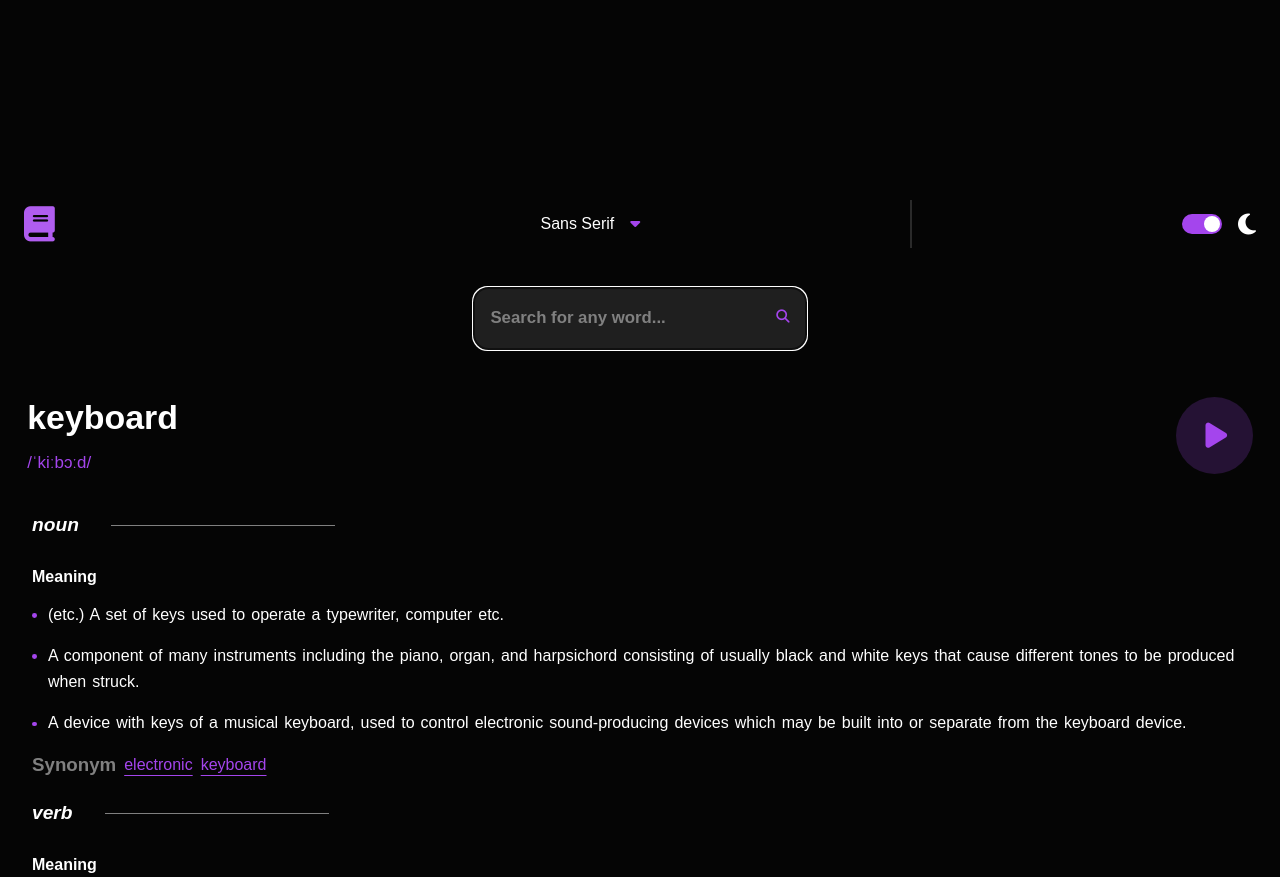
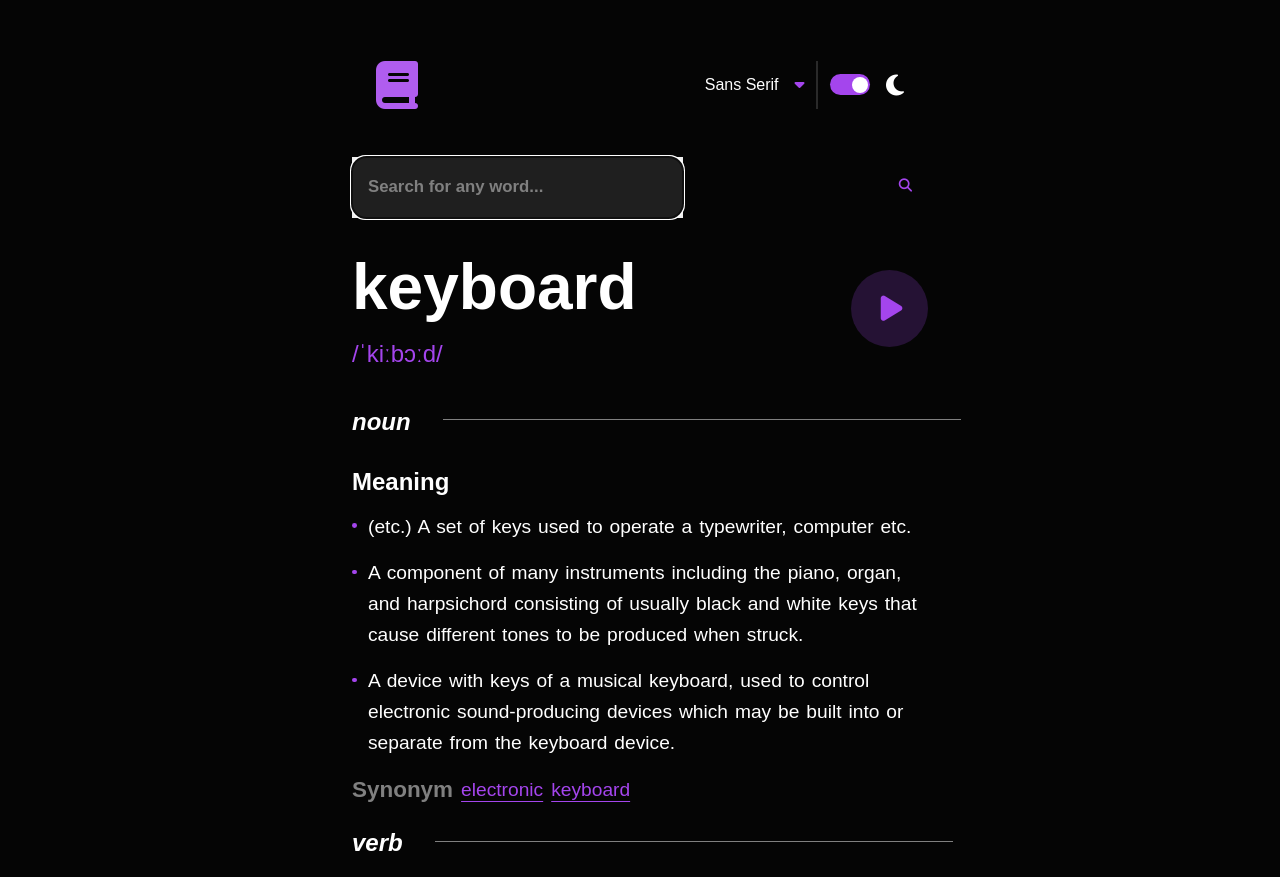
Before and after one commit to isnirvana/Dictionary-web-app, a website built with Parcel: page src/index.html in a window 1280 px wide. Shown: the top 877 px of the page. Built offline with nearby package versions, Linux system fonts and the light colour scheme.

Commit message:
feat(responsive) add and style the page for bigger screens

```diff
--- a/src/index.html
+++ b/src/index.html
@@ -11,6 +11,7 @@
     <script src="./scripts/app.js" defer></script>
     <title>Dictionary</title>
   </head>
+  <div class="body-container">
     <body>
       <header>
         <div class="settings">
@@ -66,9 +67,9 @@
               different tones to be produced when struck.
             </li>
             <li>
-            A device with keys of a musical keyboard, used to control electronic
-            sound-producing devices which may be built into or separate from the
-            keyboard device.
+              A device with keys of a musical keyboard, used to control
+              electronic sound-producing devices which may be built into or
+              separate from the keyboard device.
             </li>
             <div>
               <ul class="definition__synonym-list">
@@ -98,4 +99,5 @@
         </div>
       </main>
     </body>
+  </div>
 </html>
--- a/src/stylesheets/global.css
+++ b/src/stylesheets/global.css
@@ -14,16 +14,16 @@
   margin: 0;
   padding: 0;
   box-sizing: border-box;
-  background-color: var(--background-dark);
 }
 
 body {
   display: flex;
   flex-direction: column;
   align-items: center;
-  width: 100vw;
+  /* width: 100vw; */
   height: 100vh;
   color: var(--text-light);
+  background-color: var(--background-dark);
   font-family: Arial, Helvetica, sans-serif;
 }
 
@@ -31,6 +31,6 @@ header {
   display: flex;
   flex-direction: column;
   align-items: center;
-  row-gap: 2rem;
-  margin-top: 15%;
+  row-gap: 1rem;
+  margin-top: 10%;
 }
--- a/src/stylesheets/layout.css
+++ b/src/stylesheets/layout.css
@@ -1,7 +1,7 @@
 .settings {
   height: 20%;
   padding: 2rem 1.5rem;
-  min-width: 100vw;
+  min-width: 100%;
   justify-content: space-between;
   align-items: center;
 }
@@ -17,7 +17,6 @@
 
 .select {
   column-gap: 1rem;
-  /* font-size: 1.5rem; */
 }
 
 .fa-caret-down {
@@ -25,7 +24,6 @@
 }
 
 .line {
-  /* height: 70%; */
   height: 3rem;
   width: 0.1rem;
   background-color: rgba(128, 128, 128, 0.3);
@@ -59,6 +57,9 @@
 
 .search {
   position: relative;
+  margin-bottom: 2rem;
+  background-color: var(--background-dark);
+  width: 90%;
 }
 
 .button__search,
@@ -67,14 +68,13 @@
 }
 
 #search-input {
-  /* border: 1px solid green; */
   background-color: var(--accent-deep);
   border-radius: 0.9rem;
   padding: 1rem;
   width: 20.7rem;
   height: 3.8rem;
   font-size: 1.05rem;
-  color: var(--text);
+  color: var(--text-light);
 }
 
 #search-input::placeholder {
@@ -134,7 +134,7 @@ main {
 .definition__part-of-speech::after {
   content: "";
   background-color: var(--accent);
-  padding: 0 7rem;
+  padding: 0 7.5rem;
   height: 0.05rem;
   margin-left: 2rem;
   position: absolute;
@@ -142,7 +142,6 @@ main {
 }
 
 .definition__meaning-label {
-  /* font-weight: lighter; */
   font-size: 1rem;
 }
 
@@ -156,7 +155,6 @@ li {
   margin-left: 1rem;
   line-height: 1.6;
   word-spacing: 0.1rem;
-  /* font-weight: lighter; */
 }
 
 li::before {
@@ -171,7 +169,6 @@ li::before {
 }
 
 .definition__synonym-label {
-  /* font-weight: lighter; */
   color: var(--accent);
 }
 
@@ -194,7 +191,8 @@ li::before {
 }
 
 .definition__example {
-  color: var(--accent);
+  color: var(--primary);
+  font-weight: lighter;
 }
 
 .definition__source-url {
--- a/src/stylesheets/main.css
+++ b/src/stylesheets/main.css
@@ -1,3 +1,4 @@
 @import url(./utilities.css);
 @import url(./global.css);
 @import url(./layout.css);
+@import url(./responsive.css);
--- /dev/null
+++ b/src/stylesheets/responsive.css
@@ -0,0 +1,54 @@
+@media only screen and (min-width: 600px) {
+  .body-container {
+    width: 45vw;
+  }
+
+  .logo {
+    min-width: 60%;
+  }
+
+  .fa-book {
+    font-size: 3rem;
+  }
+
+  header {
+    margin-top: 5%;
+  }
+
+  .search {
+    width: 100%;
+  }
+
+  #search-input {
+    min-width: 100%;
+  }
+
+  .keyword {
+    padding: 0;
+    font-size: 2rem;
+  }
+
+  .keyword__pronunciation {
+    font-size: 1.5rem;
+  }
+
+  .definitions {
+    padding: 0;
+    font-size: 1.2rem;
+  }
+
+  .definition__part-of-speech {
+    font-size: 1.5rem;
+  }
+
+  .definition__part-of-speech::after {
+    padding: 0 45%;
+  }
+
+  .definition__meaning-label {
+    /* font-weight: lighter; */
+    /* font-size: 1rem; */
+    font-size: 1.5rem;
+    /* all: initial; */
+  }
+}
```
Lines whose indentation alone changed are shown as unchanged.
